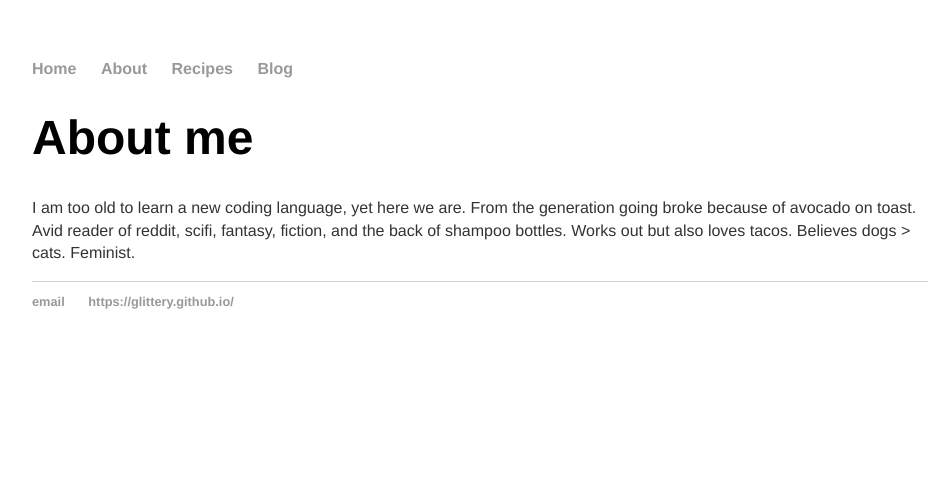
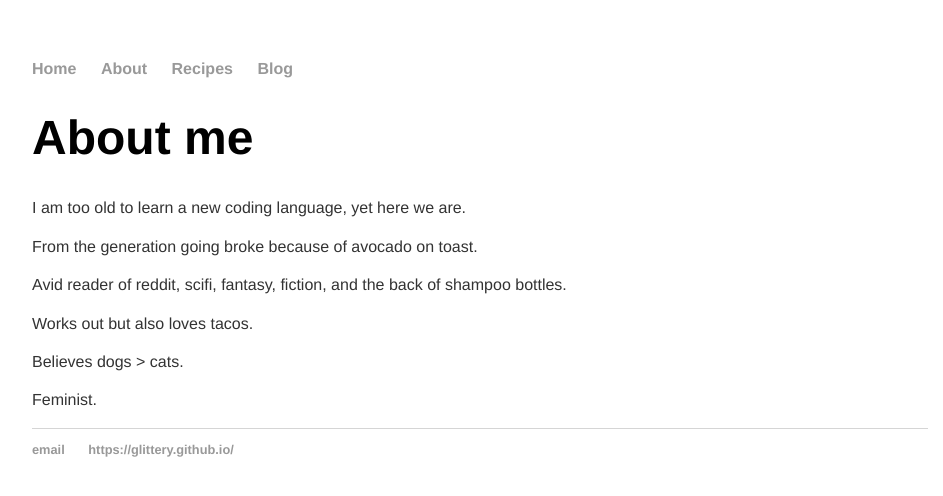
Before and after one commit to glittery/glittery.github.io, a Jekyll site: the page built from about/index.html, in a window 1280 px wide. Shown: the top 496 px of the page, without its empty margins (160-1103 px from the left). Built offline with Jekyll 4.4.1, drawn with Linux system fonts in a browser that asks for light colours.

```diff
--- a/about/index.html
+++ b/about/index.html
@@ -5,16 +5,16 @@ title: glittery - about me
 <div class="blurb">
 	<h1>About me</h1>
 
-<p>I am too old to learn a new coding language, yet here we are.
+<p> I am too old to learn a new coding language, yet here we are. </p>
 
-From the generation going broke because of avocado on toast.
+<p> From the generation going broke because of avocado on toast. </p>
 
-Avid reader of reddit, scifi, fantasy, fiction, and the back of shampoo bottles.
+<p> Avid reader of reddit, scifi, fantasy, fiction, and the back of shampoo bottles. </p>
 
-Works out but also loves tacos.
+<p> Works out but also loves tacos. </p>
 
-Believes dogs > cats.
+<p> Believes dogs > cats. </p>
 
-	Feminist. </p>
+<p> Feminist. </p>
 
 </div><!-- /.blurb -->
```
